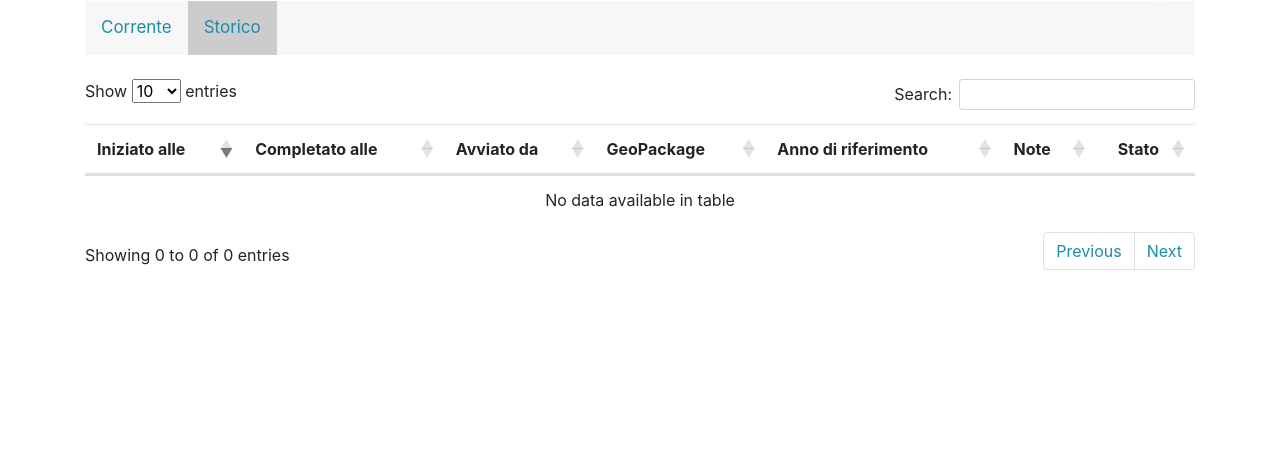
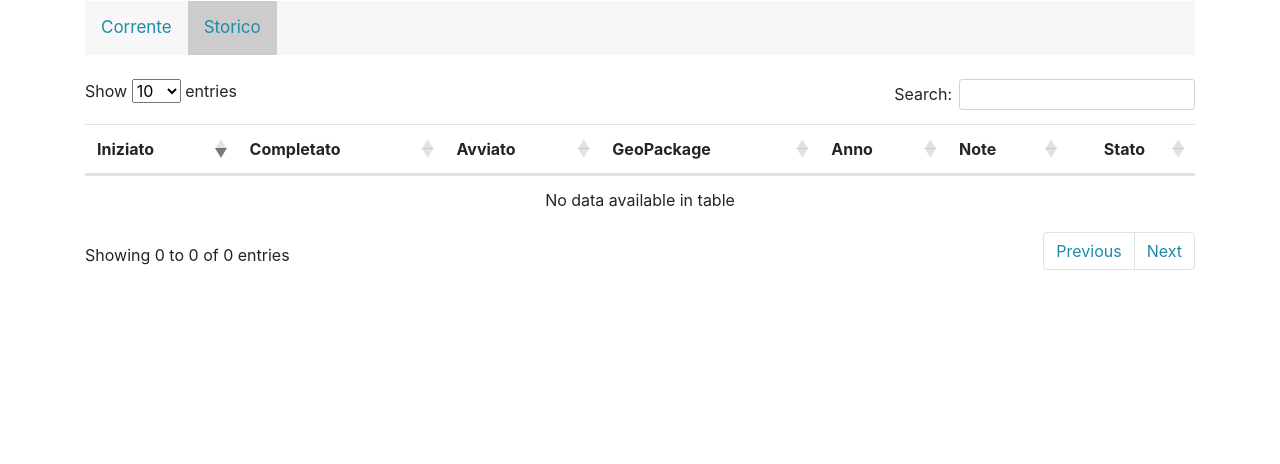
Before and after one commit to geosolutions-it/C179-DBIAIT, a Django app: page /freeze/historical/ in a window 1280 px wide. Shown: the part 205-669 px from the top of the page. Run offline with Django 3.2, Linux system fonts and the light colour scheme; the visitor is signed in with stand-in values (Sample User, id 1); data that the repository does not hold is empty; some libraries are stand-ins or nearby versions.

Commit message:
Resolves #167: code formatting and change query for get table layers from analysis schema

```diff
--- a/app/scheduler/tasks/import_definitions/base_import.py
+++ b/app/scheduler/tasks/import_definitions/base_import.py
@@ -67,7 +67,7 @@ def initQgis():
     qgs = QgsApplication([], False)
     qgs.initQgis()
 
-    #sys.path.append('C:\\OSGeo4W64\\apps\\qgis\\python\\plugins')
+    sys.path.append('C:\\OSGeo4W64\\apps\\qgis\\python\\plugins')
 
     import processing
     from processing.core.Processing import Processing
--- a/app/templates/freeze/historical-freeze.html
+++ b/app/templates/freeze/historical-freeze.html
@@ -4,14 +4,14 @@
 {% block freeze_content %}
 <div class="container">
   <br>
-  <table class="table display" id="history-freeze-table">
+  <table class="table display compact" id="history-freeze-table">
     <thead>
       <tr>
-        <th>Iniziato alle</th>
-        <th>Completato alle</th>
-        <th>Avviato da</th>
+        <th>Iniziato</th>
+        <th>Completato</th>
+        <th>Avviato</th>
         <th>GeoPackage</th>
-        <th>Anno di riferimento</th>
+        <th>Anno</th>
         <th>Note</th>
         <th style="text-align:center;">Stato</th>
       </tr>
@@ -26,7 +26,7 @@
         <td>{{ freeze.ref_year }}</td>
         <td>{{ freeze.notes }}</td>
         <td style="text-align:center;">
-          <a href="#" onclick="display_error_log('{{freeze.task_log|escapejs}}', '{{freeze.status}}')" data-toggle="modal" data-target=".bd-example-modal-lg"><i class="{% get_status_icon freeze.task.status %}"></i></a>
+          <a href="#" onclick="display_error_log('{{freeze.task.task_log|escapejs}}', '{{freeze.task.status}}')" data-toggle="modal" data-target=".bd-example-modal-lg"><i class="{% get_status_icon freeze.task.status %}"></i></a>
         </td>
       </tr>
       {% endfor %}
@@ -67,5 +67,5 @@
     } );
 } );
 </script>
-
+<br>
 {% endblock %}
```
Also changed, not shown: app/scheduler/tasks/freeze_definitions/freeze_definitions.py (+23 -13 lines).
